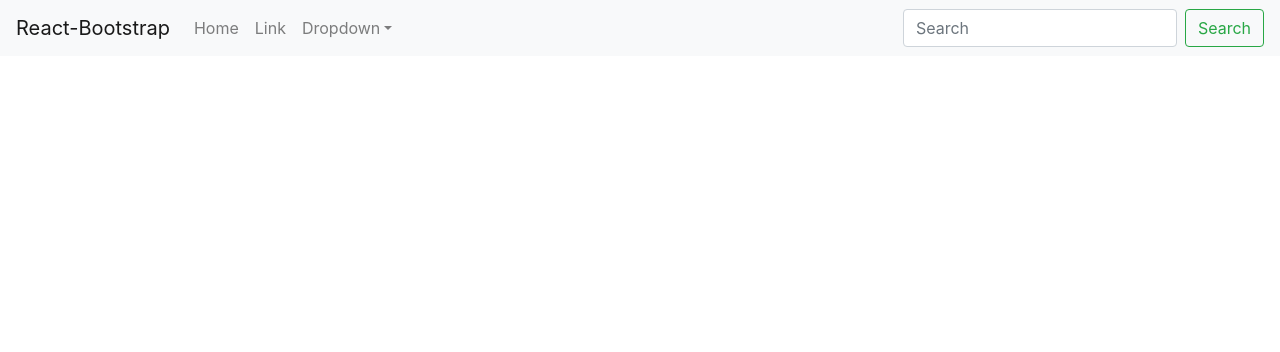
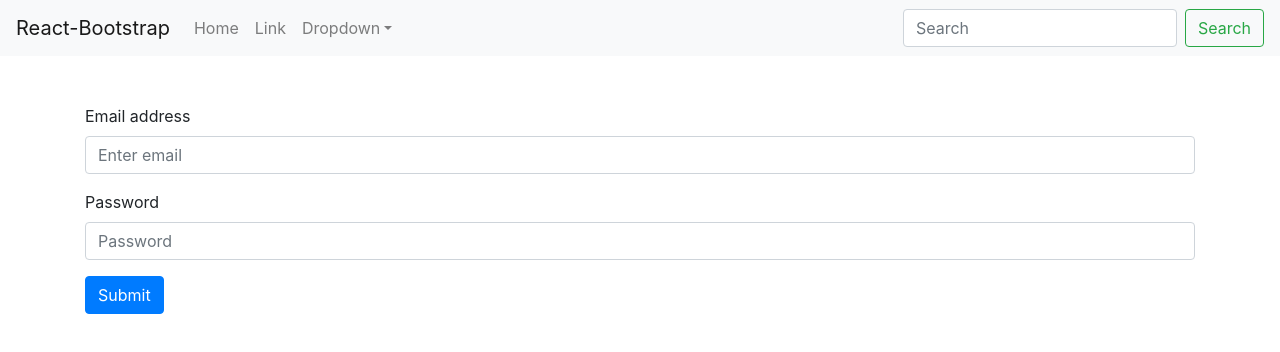
Before and after one commit to Elbarkaoui-Nordine/my_snapchat, a React (Create React App) app in the folder my_snapchat/: page /connection in a window 1280 px wide. Shown: the top 352 px of the page. Built offline with nearby package versions, Linux system fonts and the light colour scheme.

Commit message:
ajout de la connection

```diff
--- a/my_snapchat/src/App.js
+++ b/my_snapchat/src/App.js
@@ -8,6 +8,7 @@ import {
   Link
 } from "react-router-dom";
 import Register from './components/register/Register';
+import Connection from './components/connection/Connection';
 
 
 function App() {
@@ -15,7 +16,7 @@ function App() {
     <Router>
       <Navbar />
       <Route exact path='/register' component={Register} />
-
+      <Route exact path='/connection' component={Connection} />
   </Router>
   );
 }
--- a/my_snapchat/src/components/connection/Connection.js
+++ b/my_snapchat/src/components/connection/Connection.js
@@ -0,0 +1,68 @@
+import React,{useState, useEffect} from 'react';
+import { Navbar, NavItem, NavDropdown, MenuItem, Nav, Form, FormControl, Button, Container } from 'react-bootstrap';
+import axios from 'axios';
+
+const Connection = () => {
+
+    const [email, setEmail] = useState('');
+    const [password, setPassword] = useState('');
+    const [error, setError] = useState('');
+
+    // setTest()
+
+    // useEffect(() => {
+    //     if (error !== '')
+    //     {
+    //         alert(error);
+    //         setError('');
+    //     }
+    // }, [error])
+
+    const sendData = (e) => {
+        e.preventDefault();
+        if(email === '') return setError('Email is empty');
+        if(password === '') return setError('Password is empty');
+
+        setError('');
+        axios
+        .post('http://snapi.epitech.eu/connection', {
+                email: email,
+                password: password
+        })
+        .then(response => {
+            console.log(response);
+        })
+        .catch((error) => {
+            setError('Email or password is incorrect');
+            console.log(error);
+        })
+
+    }
+
+    return(
+
+        <div >
+            <Container>
+                <Form className='mt-5' onSubmit={sendData} >
+                <p className='text-danger ml-1'>{error === 'Email or password is incorrect' ? error : null}</p>
+                    <Form.Group controlId="formBasicEmail">
+                        <Form.Label>Email address</Form.Label>
+                        <Form.Control type="email" placeholder="Enter email" name='email' onChange={(e) => setEmail(e.target.value)} />
+                    </Form.Group>
+                        <p className='text-danger ml-1'>{error === 'Email is empty' ? error : null}</p>
+                    <Form.Group controlId="formBasicPassword">
+                        <Form.Label>Password</Form.Label>
+                        <Form.Control type="password" placeholder="Password"  name='password' onChange={(e) => setPassword(e.target.value)}/>
+                    </Form.Group>
+                        <p className='text-danger ml-1'>{error === 'Password is empty' ? error : null}</p>
+                    <Button variant="primary" type="submit">
+                        Submit
+                    </Button>
+                </Form>
+            </Container>
+        </div>
+    )
+
+}
+
+export default Connection;
--- a/my_snapchat/src/components/register/Register.js
+++ b/my_snapchat/src/components/register/Register.js
@@ -7,34 +7,43 @@ import axios from 'axios';
 
 const Register = () => {
 
-    const [email,setEmail] = useState('');
-    const [password,setPassword] = useState('');
-    const [confirmPassword,setConfirmPassword] = useState('');
-    const [error,setError] = useState('');
+    const [email, setEmail] = useState('');
+    const [password, setPassword] = useState('');
+    const [confirmPassword, setConfirmPassword] = useState('');
+    const [error, setError] = useState('');
 
     // setTest()
 
-    // useEffect( () => {
-
-    // },[*variableChanging*])
+    // useEffect(() => {
+    //     if (error !== '')
+    //     {
+    //         alert(error);
+    //         setError('');
+    //     }
+    // }, [error])
 
     const sendData = (e) => {
         e.preventDefault();
-        if( email != '' && password != '' && password == confirmPassword){
-            alert('sent');
+        if(email === '') return setError('Email is empty');
+        if(password === '') return setError('Password is empty');
+        if(confirmPassword === '') return setError('Confirm password is empty');
+        else if (confirmPassword !== password) return setError('Password and confirmation password are not the same !')
+
+        setError('');
         axios
         .post('http://snapi.epitech.eu/inscription',{
                 email: email,
                 password: password
         })
         .then(response => {
-                console.log(response.data);
+
+            alert('Successfuly registered !')
         })
         .catch((error) => {
-                setError('Email deja pris');
+            setError('Email already taken');
             console.log(error);
         })
-        }
+
     }
 
     return(
@@ -46,17 +55,17 @@ const Register = () => {
                         <Form.Label>Email address</Form.Label>
                         <Form.Control type="email" placeholder="Enter email" name='email' onChange={(e) => setEmail(e.target.value)} />
                     </Form.Group>
-                    <p>{error}</p>
+                        <p className='text-danger ml-1'>{error === 'Email is empty' || error === 'Email already taken'? error : null}</p>
                     <Form.Group controlId="formBasicPassword">
                         <Form.Label>Password</Form.Label>
                         <Form.Control type="password" placeholder="Password"  name='password' onChange={(e) => setPassword(e.target.value)}/>
                     </Form.Group>
-
+                        <p className='text-danger ml-1'>{error === 'Password is empty' ? error : null}</p>
                     <Form.Group controlId="formBasicPassword">
                         <Form.Label>Confirm password</Form.Label>
                         <Form.Control type="password" placeholder="Password" name='confirmPassword' onChange={(e) => setConfirmPassword(e.target.value)} />
                     </Form.Group>
-
+                        <p className='text-danger ml-1'>{error === 'Confirm password is empty' || error === 'Password and confirmation password are not the same !' ? error : null}</p>
                     <Button variant="primary" type="submit">
                         Submit
                     </Button>
```
Lines whose indentation alone changed are shown as unchanged.
